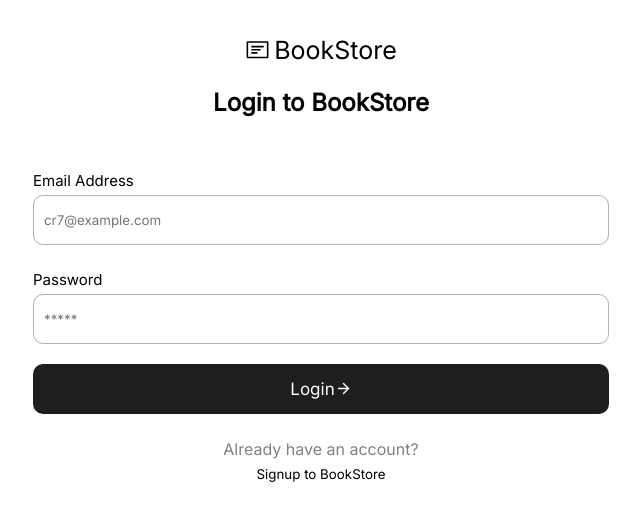
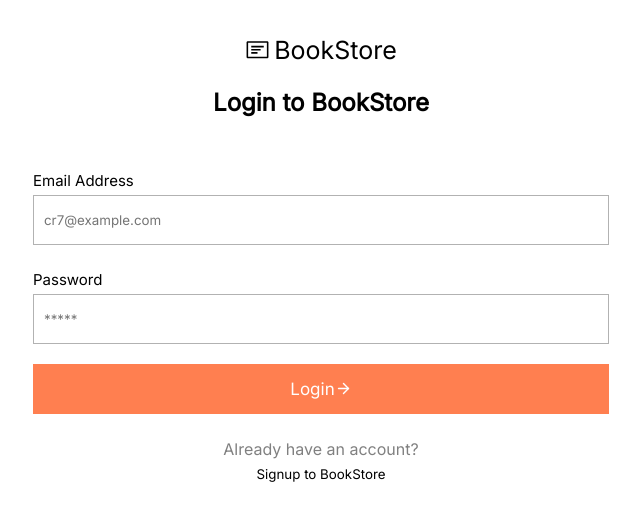
Before and after one commit to therealrinku/book-store, a Next.js app in the folder client/: page /auth in a window 1280 px wide. Shown: the top 520 px of the page, without its empty margins (319-959 px from the left). Built offline with nearby package versions, Linux system fonts and the light colour scheme.

Commit message:
some style tweaks

```diff
--- a/client/styles/Authpage.module.css
+++ b/client/styles/Authpage.module.css
@@ -35,7 +35,6 @@
 
 .authpage input,
 .authpage button {
-  border-radius: 10px;
   border: solid 1px rgba(0, 0, 0, 0.3);
   padding: 10px;
   outline: none;
@@ -48,7 +47,7 @@
 }
 
 .authpage input:focus {
-  box-shadow: 0 0 2pt 2pt #b4e6dc;
+  box-shadow: 0 0 2pt 2pt #d9e9e6;
 }
 
 .authpage form button {
@@ -56,13 +55,13 @@
   align-items: center;
   justify-content: center;
   border: none;
-  background: rgb(31, 30, 30);
+  background: coral;
   color: white;
   font-size: 17px;
 }
 
 .authpage form button:hover {
-  background: black;
+  background: rgb(211, 90, 46);
 }
 
 @media (max-width: 750px) {
```
